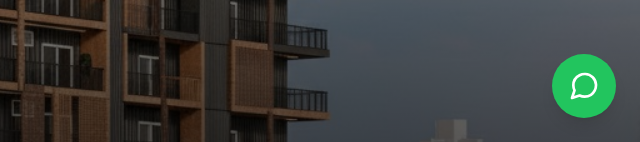
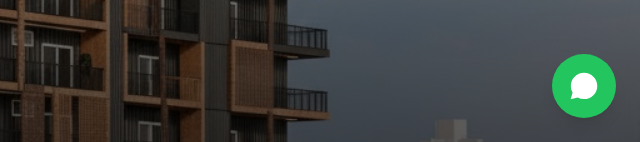
Before and after one commit to jdiogosemog-dev/diinc, a website built with Vite: page index.html in a window 1280 px wide. Shown: the part 658-800 px from the top of the page, 640-1280 px from the left. Built offline with nearby package versions, Linux system fonts and the light colour scheme; what photoswipe would draw is missing.

Commit message:
FIX: Atualiza SVG do WhatsApp para o ícone tradicional

```diff
--- a/index.html
+++ b/index.html
@@ -352,8 +352,8 @@
     <script type="module" src="/src/js/main.js" defer></script>
 
     <a href="https://wa.me/5511940324785?text=Ol%C3%A1!%20Tenho%20interesse%20nos%20empreendimentos%20da%20DIINC." target="_blank" rel="noopener noreferrer" aria-label="Fale Conosco pelo WhatsApp" class="fixed bottom-6 right-6 bg-green-500 text-white w-16 h-16 rounded-full flex items-center justify-center shadow-lg transform hover:scale-110 transition-transform duration-300 z-50">
-    <svg xmlns="http://www.w3.org/2000/svg" width="32" height="32" viewBox="0 0 24 24" fill="none" stroke="currentColor" stroke-width="2" stroke-linecap="round" stroke-linejoin="round">
-        <path d="M21 11.5a8.38 8.38 0 0 1-.9 3.8 8.5 8.5 0 0 1-7.6 4.7 8.38 8.38 0 0 1-3.8-.9L3 21l1.9-5.7a8.38 8.38 0 0 1-.9-3.8 8.5 8.5 0 0 1 4.7-7.6 8.38 8.38 0 0 1 3.8-.9h.5a8.48 8.48 0 0 1 8 8v.5z"></path>
+    <svg xmlns="http://www.w3.org/2000/svg" width="32" height="32" viewBox="0 0 24 24" fill="white">
+        <path d="M12.04 2C6.58 2 2.13 6.45 2.13 11.91c0 1.75.46 3.45 1.32 4.95L2 22l5.25-1.38a9.91 9.91 0 0 0 4.79 1.21h.01c5.46 0 9.91-4.45 9.91-9.91S17.5 2 12.04 2zm4.24 11.28c-.22-.11-1.3-.64-1.5-.72s-.35-.11-.5.11c-.15.22-.57.72-.7 1.05-.13.33-.26.38-.48.26-.22-.11-1.05-.39-2-1.23-.74-.66-1.23-1.48-1.38-1.73s-.04-.38.07-.5c.1-.11.22-.29.33-.44s.15-.26.22-.44.07-.18 0-.34c-.07-.11-.5-.99-.68-1.36s-.35-.31-.5-.31h-.5c-.15 0-.38.07-.57.34s-.72.7-.72 1.71c0 1.01.74 1.98.83 2.13s1.52 2.35 3.72 3.29c.5.22.9.36 1.22.46.45.14.86.12 1.18.07.36-.05 1.1-.99.88-1.48.18-.25.18-.48.11-.51-.07-.03-.22-.11-.46-.22z"/>
     </svg>
 </a>
 </body>
```
